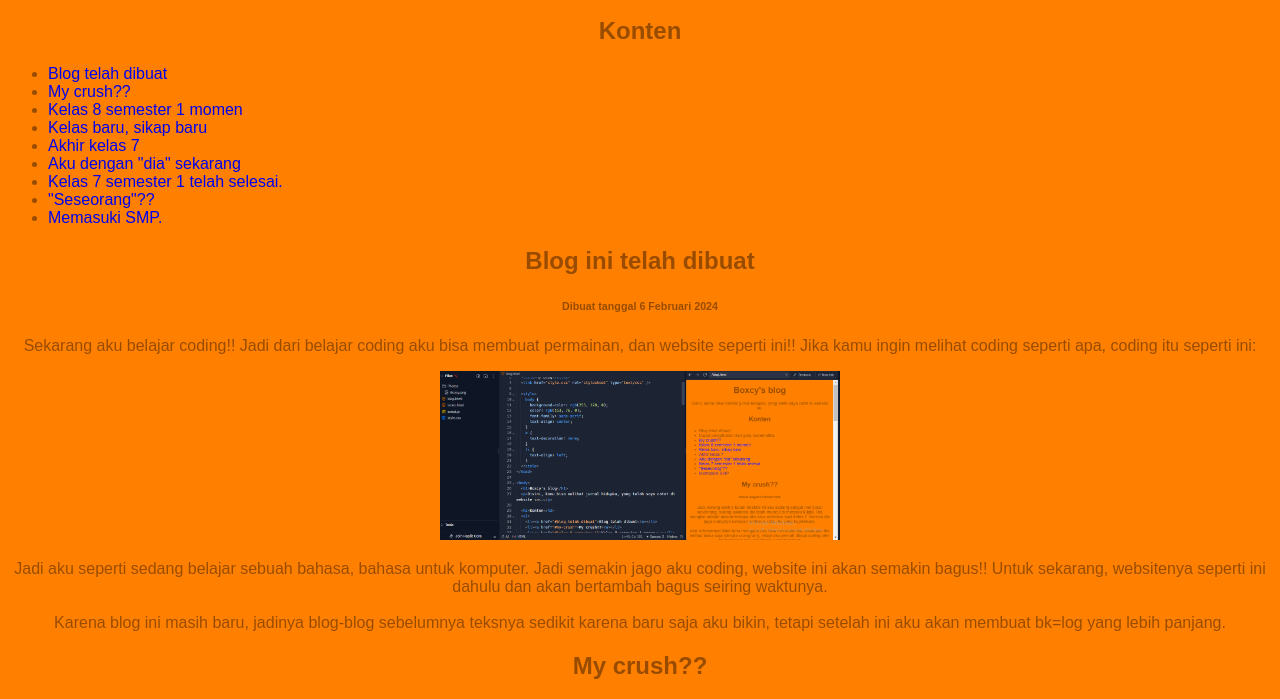
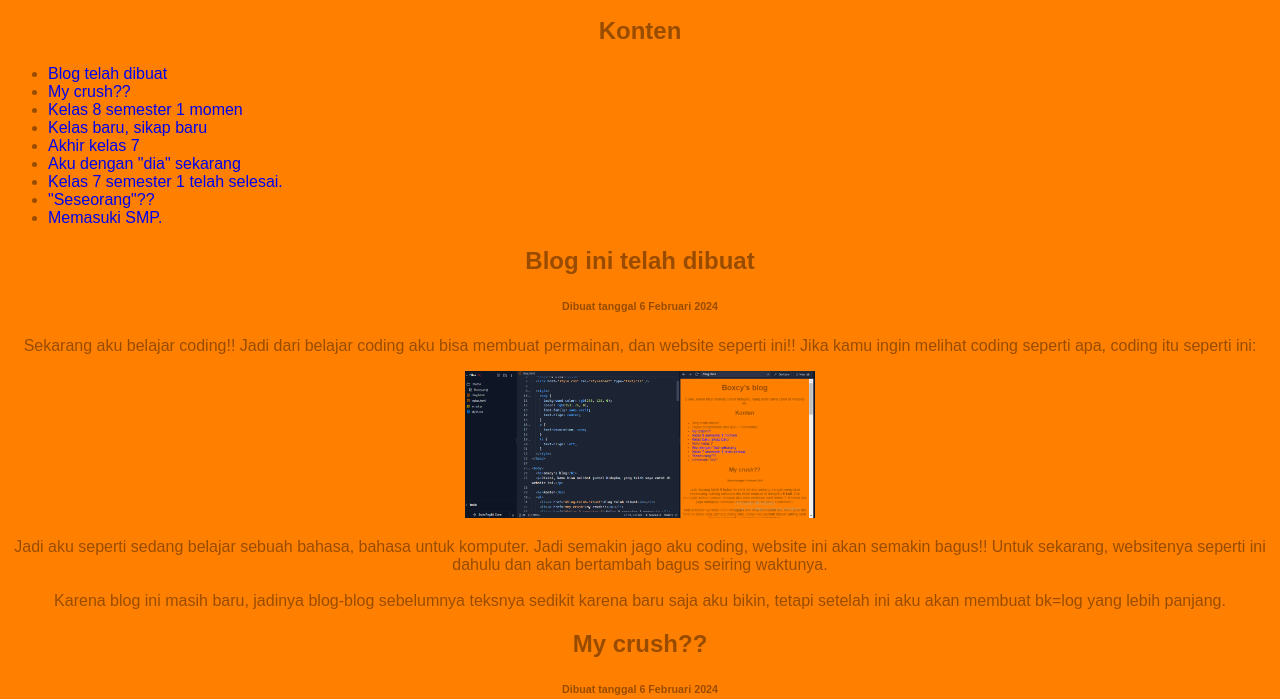
Before and after one commit to Boxcyy/Boxcyy.github.io, a plain HTML site: page blog.html in a window 1280 px wide. Shown: the part 101-800 px from the top of the page. Drawn offline with Linux system fonts and the light colour scheme.

Commit message:
Update blog.html

```diff
--- a/blog.html
+++ b/blog.html
@@ -47,7 +47,7 @@
   <p>
     Sekarang aku belajar coding!! Jadi dari belajar coding aku bisa membuat permainan, dan website seperti ini!! Jika kamu ingin melihat coding seperti apa, coding itu seperti ini:
   </p>
-  <img src="Photos/coding-screenshot.png" width="400" alt="Screenshot dari coding">
+  <img src="Photos/coding-screenshot.png" width="350" alt="Screenshot dari coding">
 <p>Jadi aku seperti sedang belajar sebuah bahasa, bahasa untuk komputer. Jadi semakin jago aku coding, website ini akan semakin bagus!! Untuk sekarang, websitenya seperti ini dahulu dan akan bertambah bagus seiring waktunya.<br><br>
 Karena blog ini masih baru, jadinya blog-blog sebelumnya teksnya sedikit karena baru saja aku bikin, tetapi setelah ini aku akan membuat bk=log yang lebih panjang.</p>
 
```
